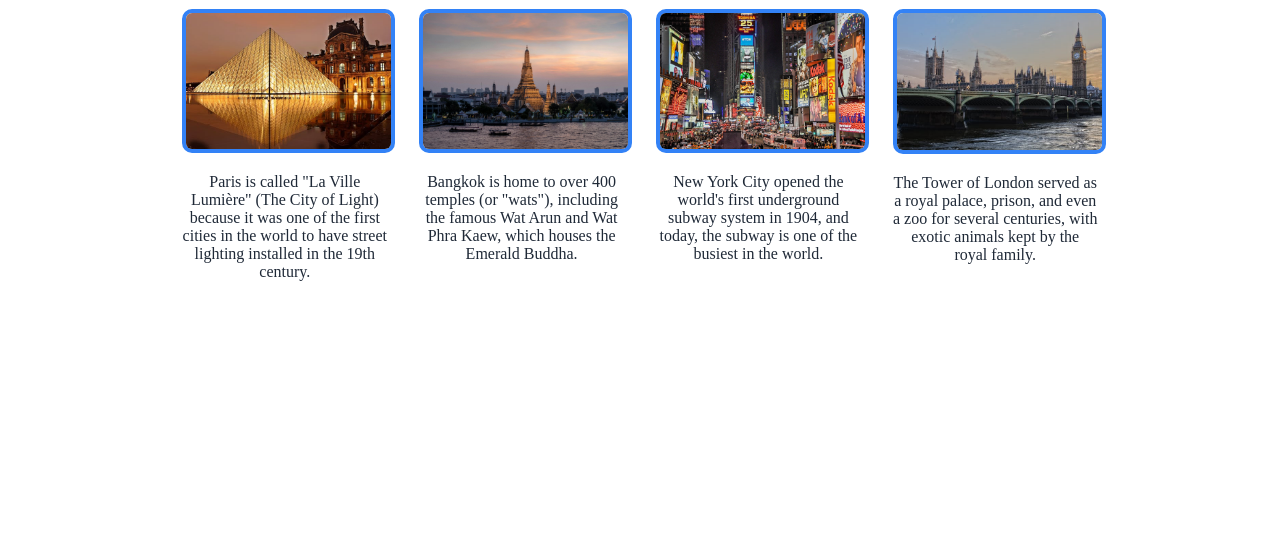
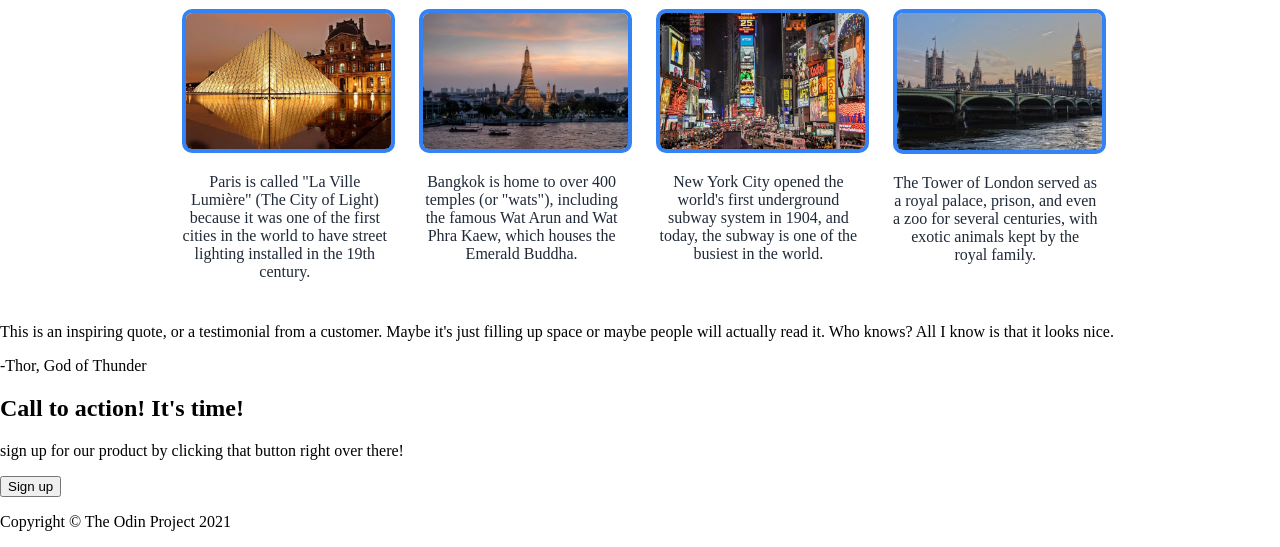
Before and after one commit to MajedAboudi/landing-page, a plain HTML site: page index.html in a window 1280 px wide. Shown: the part 632-1179 px from the top of the page. Before the commit the page ends 939 px from the top, so only its background shows below. Drawn offline with Linux system fonts and the light colour scheme.

Commit message:
Adding the third and fourth sections and the footer

```diff
--- a/index.html
+++ b/index.html
@@ -55,5 +55,28 @@
             </section>
         </section>
     </section>
+
+    <section class="third-section">
+        <section>
+            <p class="third-text">This is an inspiring quote, or a testimonial from a customer. Maybe it's just filling up space or maybe people will actually read it. Who knows? All I know is that it looks nice.</p>
+            <p class="cite">-Thor, God of Thunder</p>
+        </section>
+    </section>
+
+    <section class="fourth-section">
+        <section class="action-section">
+            <section class="left-section-action">
+                <h2>Call to action! It's time!</h2>
+                <p>sign up for our product by clicking that button right over there!</p>
+            </section>
+            <section class="right-section-action">
+                <button>Sign up</button>
+            </section>
+        </section>
+    </section>
+
+    <footer>
+        <p>Copyright &copy; The Odin Project 2021</p>
+    </footer>
 </body>
 </html>
```
